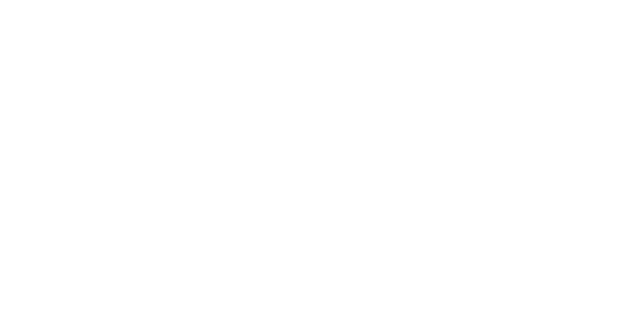
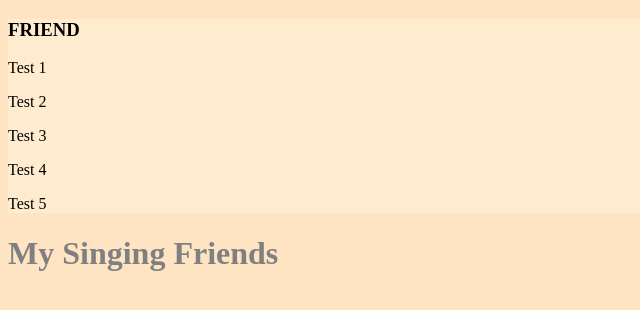
Before and after one commit to Jillianmalea/Javascript99LinesOfCode, a plain HTML site: page index.html in a window 1280 px wide. Shown: the whole page, without its empty margins (0-640 px from the left). Drawn offline with Linux system fonts and the light colour scheme.

Commit message:
first commit

```diff
--- a/app.js
+++ b/app.js
@@ -0,0 +1,26 @@
+let friends = ['Carolline', 'Cameron', 'Emily', 'Lacey', 'Alex'];
+
+function linesCounter() {
+    for (let i = 0; i < friends.length; i++) {
+        for (let j = 99; j > 0; j--) {
+            if (j > 1) {
+                console.log(friends[i] + ' has ' + j + ' lines of code')
+            } else {
+                console.log(friends[i] + ' has ' + j + ' line of code')
+            }
+        }
+    }
+}
+
+linesCounter()
+
+// console.log(counter + 'lines of code in the file, lines of code takes one out, strikes it all out, lines of code in the file.');
+// counter--;
+// let word = 'lines';
+// let counter = 99;
+// while (counter > 0) {
+
+// }
+// if (counter-- 1) {
+//     word = 'line';
+// }
--- a/index.html
+++ b/index.html
@@ -1,16 +1,30 @@
 <!DOCTYPE html>
 <html lang="en">
+
 <head>
-    <title>
-        <link rel="stylesheet" href="app.css"></link>
-    </title>
+
+
     <meta charset="UTF-8">
     <meta name="viewport" content="width=device-width, initial-scale=1.0">
     <meta http-equiv="X-UA-Compatible" content="ie=edge">
     <title>Document</title>
 </head>
+
 <body>
+    <link rel="stylesheet" href="style.css"></link>
+
+    <div class="friend">
+        <h3>Friend</h3>
+<p>Test 1</p>
+<p>Test 2</p>
+<p>Test 3</p>
+<p>Test 4</p>
+<p>Test 5</p>
+
+    </div>
+    <h1>My Singing Friends</h1>
     <script src="app.js"></script>
 
 </body>
+
 </html>
--- a/style.css
+++ b/style.css
@@ -0,0 +1,12 @@
+body{
+    background-color: bisque;
+}
+h1{
+    color: grey;
+}
+.friend{
+    background-color: blanchedalmond;
+}
+h3{
+    text-transform:uppercase ;
+}
```
